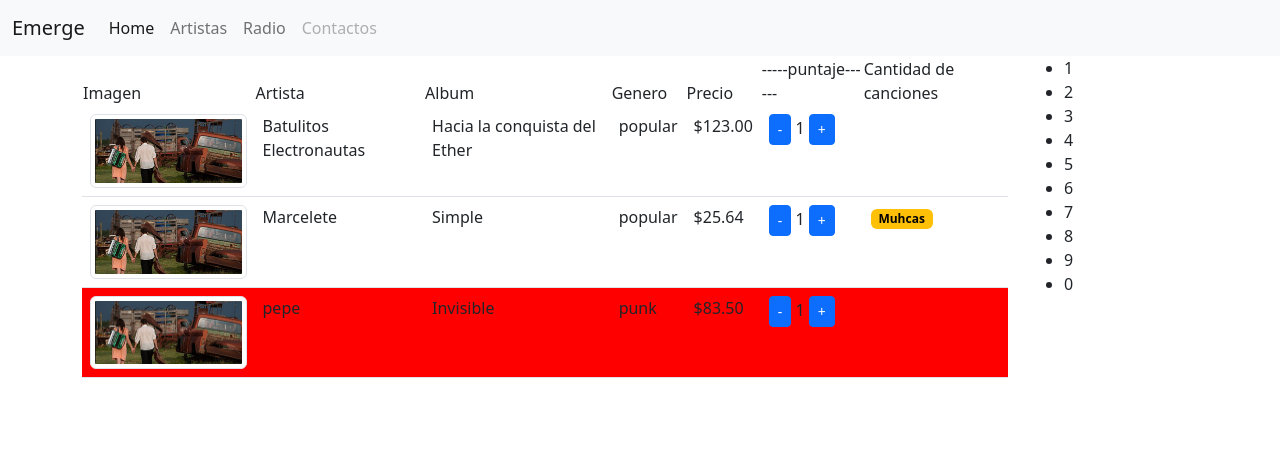
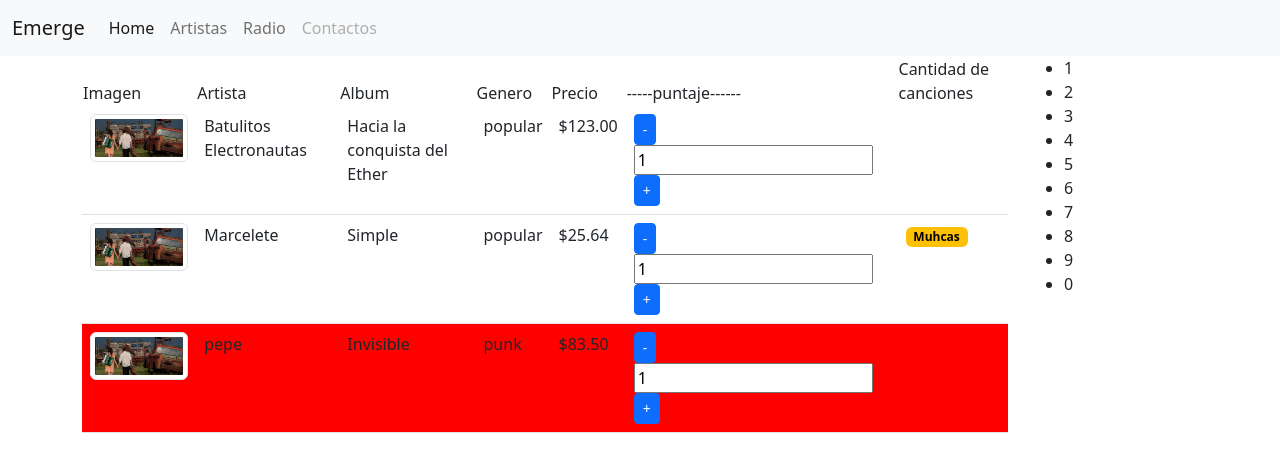
Before and after one commit to dsrrdiego/AngularEmerge, an Angular app: page / in a window 1280 px wide. Shown: the top 472 px of the page. Built offline with nearby package versions, Linux system fonts and the light colour scheme.

Commit message:
clase 4 completa

```diff
--- a/src/app/app.module.ts
+++ b/src/app/app.module.ts
@@ -5,6 +5,7 @@ import { AppRoutingModule } from './app-routing.module';
 import { AppComponent } from './app.component';
 import { MiReproductorComponent } from './mi-reproductor/mi-reproductor.component';
 import { ListaAlbumesComponent } from './lista-albumes/lista-albumes.component';
+import  { FormsModule } from '@angular/forms';
 
 @NgModule({
   declarations: [
@@ -14,7 +15,8 @@ import { ListaAlbumesComponent } from './lista-albumes/lista-albumes.component';
   ],
   imports: [
     BrowserModule,
-    AppRoutingModule
+    AppRoutingModule,
+    FormsModule
   ],
   providers: [],
   bootstrap: [AppComponent]
--- a/src/app/lista-albumes/lista-albumes.component.html
+++ b/src/app/lista-albumes/lista-albumes.component.html
@@ -1,5 +1,5 @@
 <table class="table">
-    <thead>
+    <thead class="table" >
         <td>Imagen</td>
         <td>Artista</td>
         <td>Album</td>
@@ -17,8 +17,8 @@
             <td>{{albu.precio | currency}}</td>
             <td>
                 <button class="btn btn-primary btn-sm" (click)="restar(albu)">-</button>
-                {{albu.puntos}}
-                <button class="btn btn-primary btn-sm" (click)="sumar(albu)">+</button>
+                <input type="text" [(ngModel)]="albu.puntos" (keyup)="cambioDePuntaje($event,albu)">
+                <button class="btn btn-primary btn-sm" (click)="sumar(albu)" >+</button>
             </td>
             <td><span class="badge text-bg-warning" *ngIf="albu.cantidadDeCanciones>3"> Muhcas </span></td>
         </tr>
--- a/src/app/lista-albumes/lista-albumes.component.ts
+++ b/src/app/lista-albumes/lista-albumes.component.ts
@@ -45,11 +45,19 @@ export class ListaAlbumesComponent implements OnInit {
   constructor() { }
 
   ngOnInit(): void {}
-  sumar(albu:Album):void{
-    albu.puntos++;
+  sumar(album:Album):void{
+    if (album.puntos<10)
+      album.puntos++;
   }
-  restar(albu:Album):void{
-    albu.puntos--;
+  restar(album:Album):void{
+    if (album.puntos>0)
+      album.puntos--;
+  }
+  cambioDePuntaje(event: { preventDefault():any;key: any;target:any },album:Album):void{
+    if (event.key<0 || event.key>10)
+      event.preventDefault();
+
+    // console.log(event);
   }
 
 }
```
